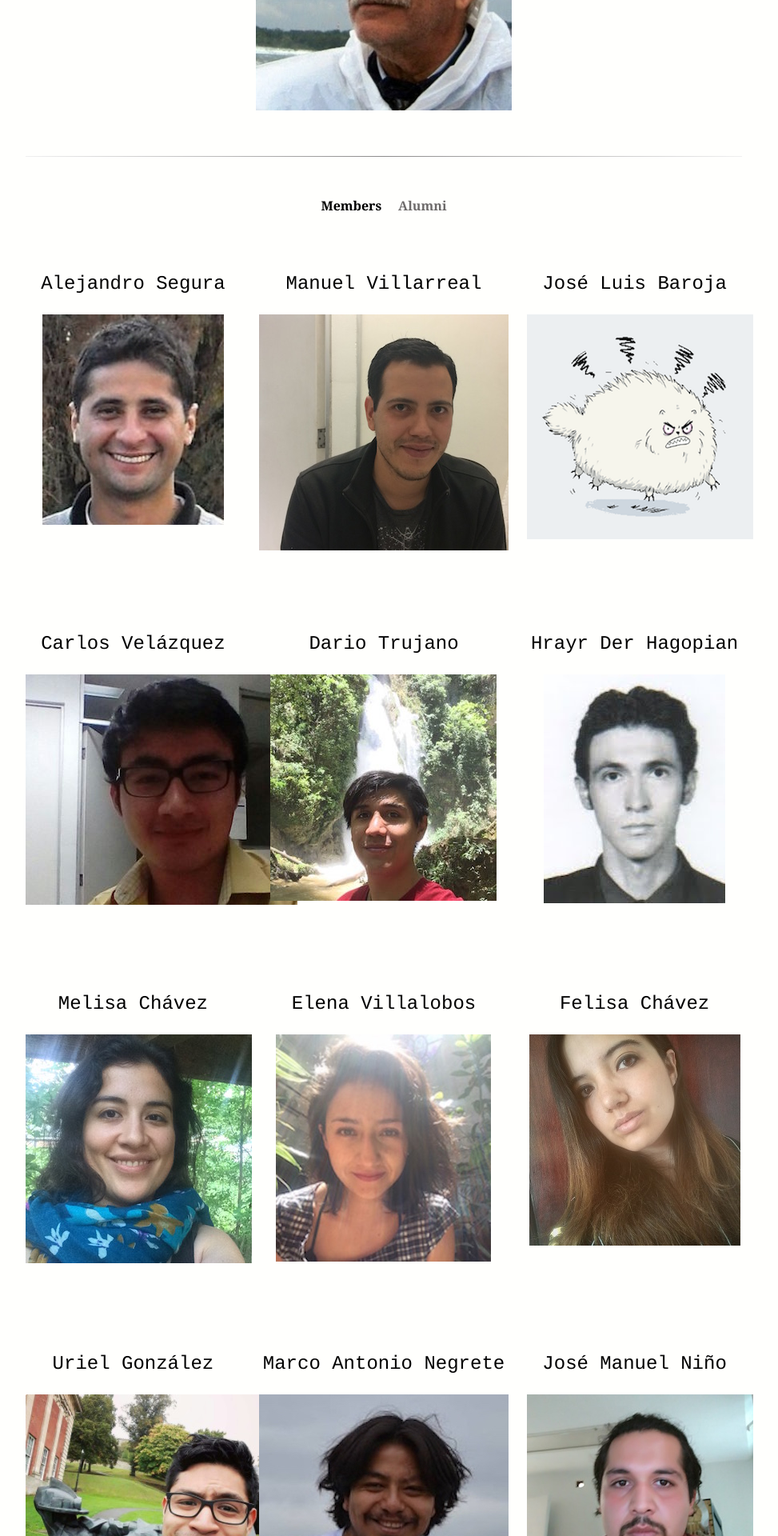
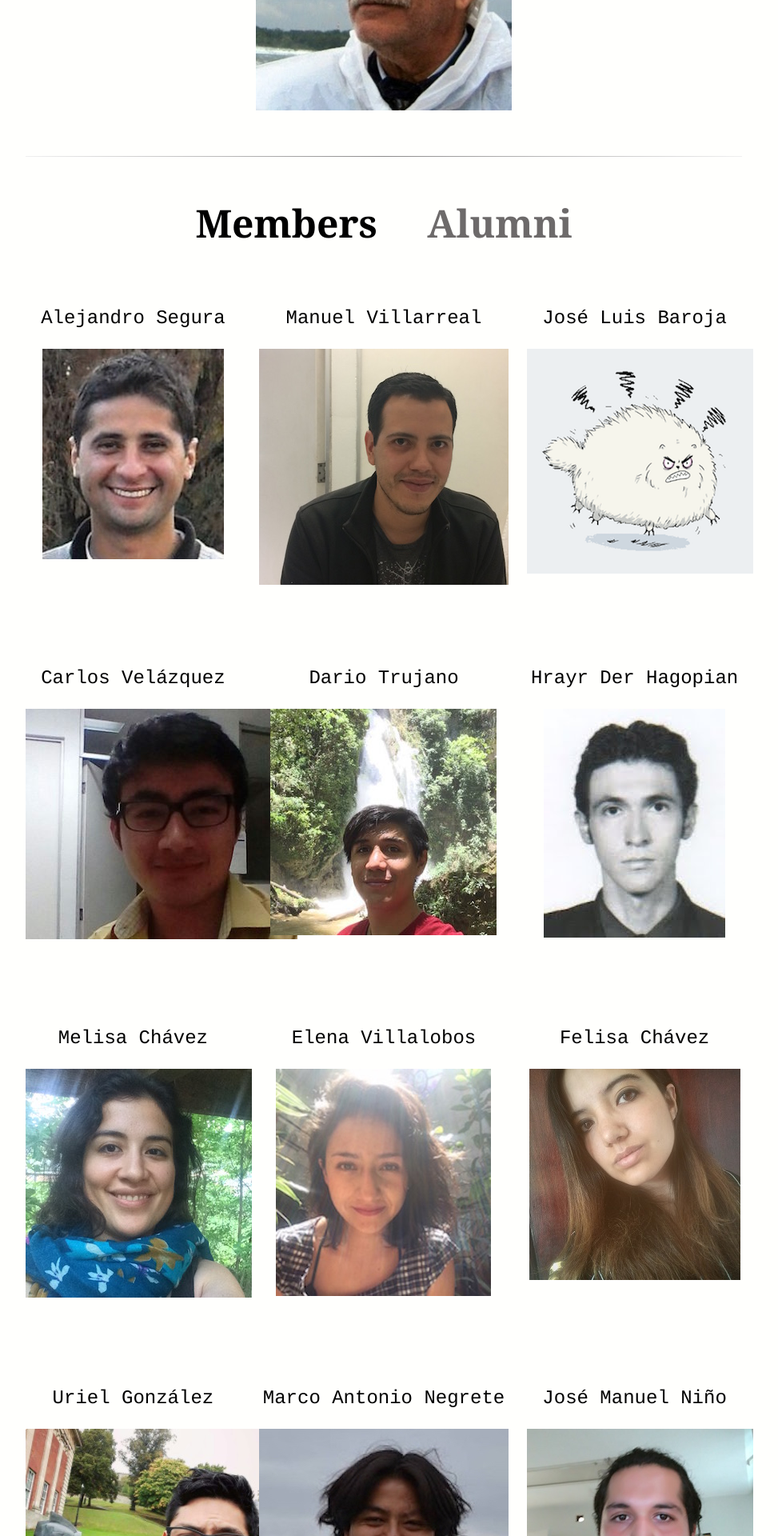
Before and after one commit to BouzasLab25/bouzaslab25.github.io, a Jekyll site: the page built from people/index.html, in a window 1280 px wide. Shown: the part 596-2516 px from the top of the page at 80% size, without its empty margins (160-1133 px from the left). Built offline with Jekyll 4.4.1, drawn with Linux system fonts in a browser that asks for light colours.

Commit message:
Update index.html

```diff
--- a/people/index.html
+++ b/people/index.html
@@ -11,7 +11,7 @@
 
 <hr class="style14">
 
-<h3 style="color:black;font-size: 1em;font-family:'Georgia';">Members &nbsp;&nbsp;&nbsp;&nbsp;<a href="" style="color:#6d6a6a;font-size: 1em;font-family:'Georgia';">Alumni</a></h3>
+<h3 style="color:black;font-size: 3em;font-family:'Georgia';">Members &nbsp;&nbsp;&nbsp;&nbsp;<a href="" style="color:#6d6a6a;font-size: 1em;font-family:'Georgia';">Alumni</a></h3>
 </p>
 
   <div class="left">
```
